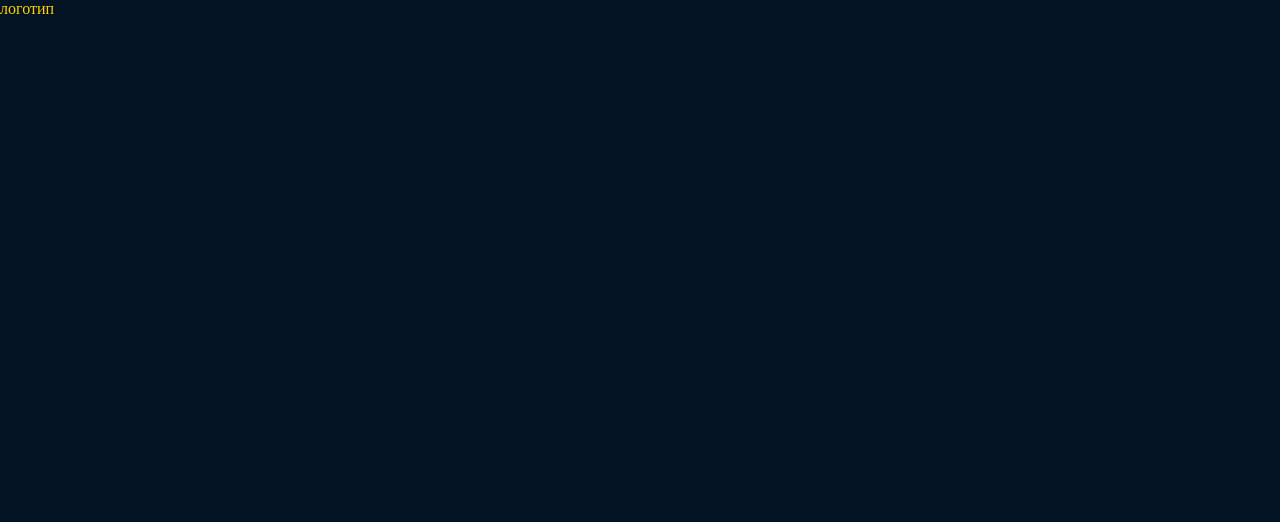
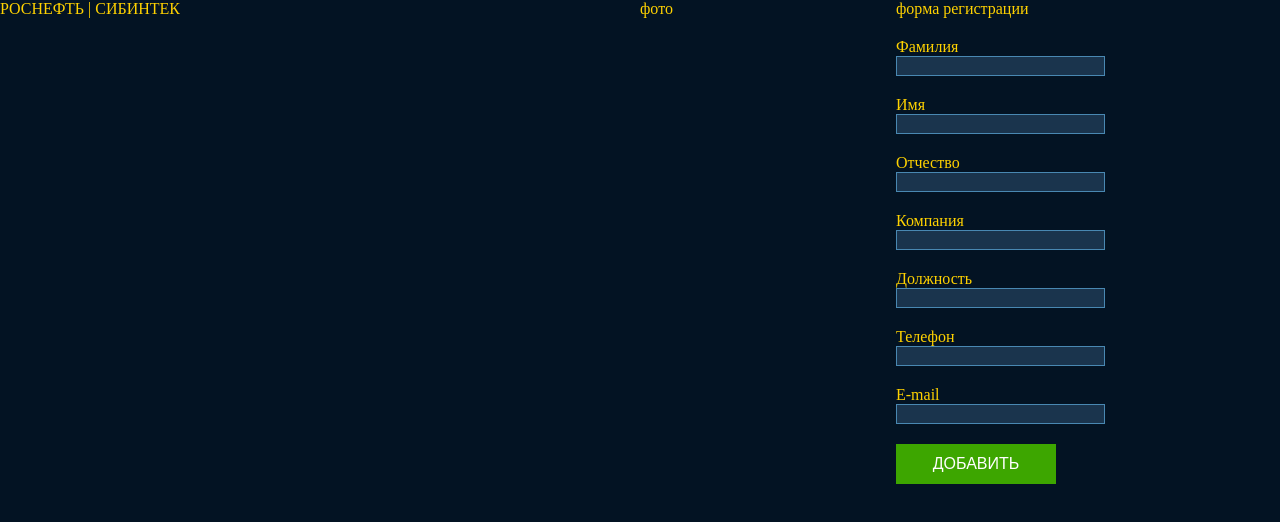
Before and after one commit to KulikoffSIB/uwat-dron-demo, an Angular app: page / in a window 1280 px wide. Shown: the top 522 px of the page. Built offline with nearby package versions, Linux system fonts and the light colour scheme.

Commit message:
рекативная форма регистрации и её верстка

```diff
--- a/src/app/app.component.html
+++ b/src/app/app.component.html
@@ -1,6 +1,6 @@
 <div class="flex-container-row">
   <div class="flex-element-1">
-    логотип
+    РОСНЕФТЬ | СИБИНТЕК
   </div>
   <div class="flex-element-1">
     <app-registration></app-registration>
--- a/src/app/app.module.ts
+++ b/src/app/app.module.ts
@@ -3,6 +3,8 @@ import { NgModule } from '@angular/core';
 
 import { AppComponent } from './app.component';
 import { RegistrationComponent } from './registration/registration.component';
+import {ReactiveFormsModule} from '@angular/forms';
+import {HttpClientModule} from '@angular/common/http';
 
 @NgModule({
   declarations: [
@@ -10,7 +12,9 @@ import { RegistrationComponent } from './registration/registration.component';
     RegistrationComponent
   ],
   imports: [
-    BrowserModule
+    BrowserModule,
+    ReactiveFormsModule,
+    HttpClientModule
   ],
   providers: [],
   bootstrap: [AppComponent]
--- a/src/app/registration/registration.component.css
+++ b/src/app/registration/registration.component.css
@@ -0,0 +1,17 @@
+input[type='text'] {
+  display: block;
+  background-color: #1A344D;
+  border: 1px solid #4988B2;
+}
+
+input[type='submit'] {
+  color: white;
+  background-color: #3DA600;
+  border: 1px solid #3DA600;
+  width: 160px;
+  height: 40px;
+}
+
+.form-row {
+  margin-top: 20px;
+}
--- a/src/app/registration/registration.component.html
+++ b/src/app/registration/registration.component.html
@@ -1 +1,48 @@
-<div></div>
+<div class="flex-container-row">
+  <div class="flex-element-4">
+    фото
+  </div>
+  <div class="flex-element-6">
+    форма регистрации
+    <form [formGroup]="registration" (ngSubmit)="onSubmit()">
+      <div class="form-row">
+        <label> Фамилия
+          <input type="text" formControlName="lastname">
+        </label>
+      </div>
+      <div class="form-row">
+        <label> Имя
+          <input type="text" formControlName="firstname">
+        </label>
+      </div>
+      <div class="form-row">
+        <label> Отчество
+          <input type="text" formControlName="middlename">
+        </label>
+      </div>
+      <div class="form-row">
+        <label> Компания
+          <input type="text" formControlName="company">
+        </label>
+      </div>
+      <div class="form-row">
+        <label> Должность
+          <input type="text" formControlName="post">
+        </label>
+      </div>
+      <div class="form-row">
+        <label> Телефон
+          <input type="text" formControlName="phone">
+        </label>
+      </div>
+      <div class="form-row">
+        <label> E-mail
+          <input type="text" formControlName="email">
+        </label>
+      </div>
+      <div class="form-row">
+        <input type="submit" value="ДОБАВИТЬ">
+      </div>
+    </form>
+  </div>
+</div>
--- a/src/app/registration/registration.component.ts
+++ b/src/app/registration/registration.component.ts
@@ -1,4 +1,5 @@
-import { Component, OnInit } from '@angular/core';
+import {Component, OnInit} from '@angular/core';
+import {FormBuilder, FormGroup, Validators} from '@angular/forms';
 
 @Component({
   selector: 'app-registration',
@@ -6,10 +7,28 @@ import { Component, OnInit } from '@angular/core';
   styleUrls: ['./registration.component.css']
 })
 export class RegistrationComponent implements OnInit {
+  registration: FormGroup;
 
-  constructor() { }
+  constructor(
+    private fb: FormBuilder
+  ) {
+    this.registration = fb.group({
+      'lastname': [null, Validators.compose([Validators.required])],
+      'firstname': [null, Validators.compose([Validators.required])],
+      'middlename': [null, Validators.compose([Validators.required])],
+      'company': [null, Validators.compose([Validators.required])],
+      'post': [null, Validators.compose([Validators.required])],
+      'phone': [null, Validators.compose([Validators.required])],
+      'email': [null, Validators.compose([Validators.required, Validators.email])],
+    });
+  }
 
   ngOnInit() {
   }
 
+  onSubmit() {
+    console.log(this.registration.valid);
+    console.log(this.registration.controls.name.value);
+  }
+
 }
```
